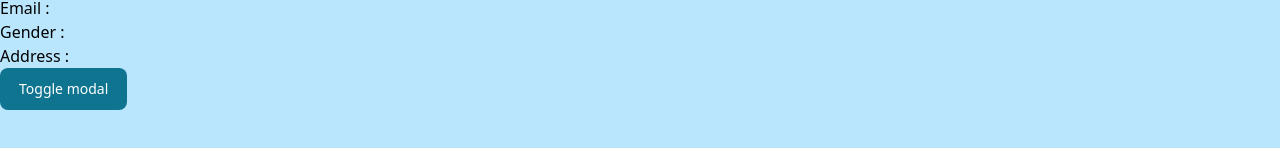
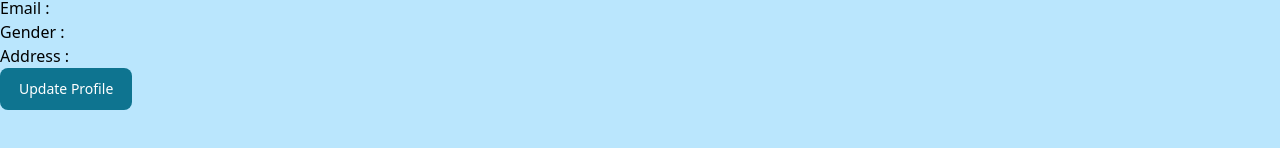
Before and after one commit to Muhammad-Tayyab-Awan/attendance-management-system, a React (Vite) app: page /profile in a window 1280 px wide. Shown: the part 244-392 px from the top of the page. Built offline with nearby package versions, Linux system fonts and the light colour scheme; no server answers.

Commit message:
updated button label in UpdateProfile component for clarity

```diff
--- a/src/components/UpdateProfile.jsx
+++ b/src/components/UpdateProfile.jsx
@@ -108,7 +108,7 @@ export function UpdateProfile({ userData, setNewData, setUserData }) {
 
   return (
     <>
-      <Button onClick={() => setOpenModal(true)}>Toggle modal</Button>
+      <Button onClick={() => setOpenModal(true)}>Update Profile</Button>
       <Modal show={openModal} size="md" onClose={onCloseModal} popup>
         <Modal.Header />
         <Modal.Body>
```
